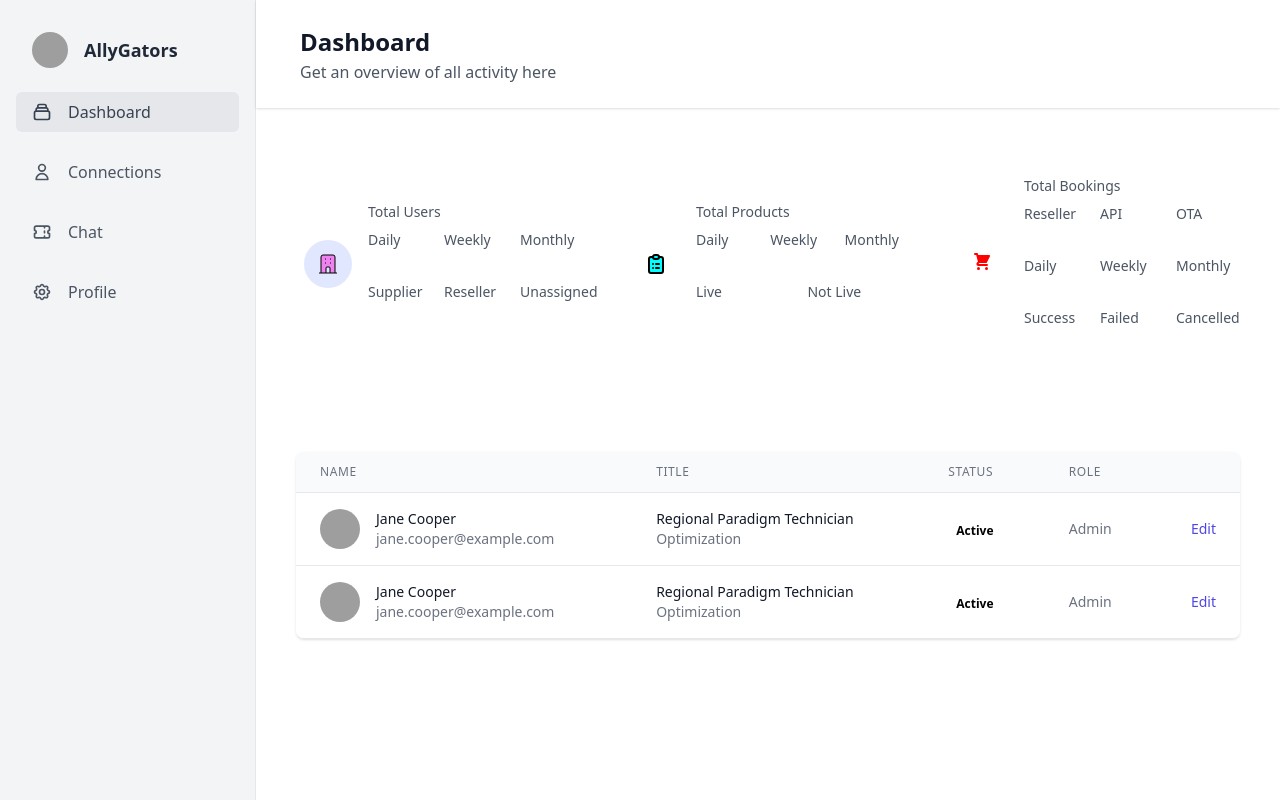
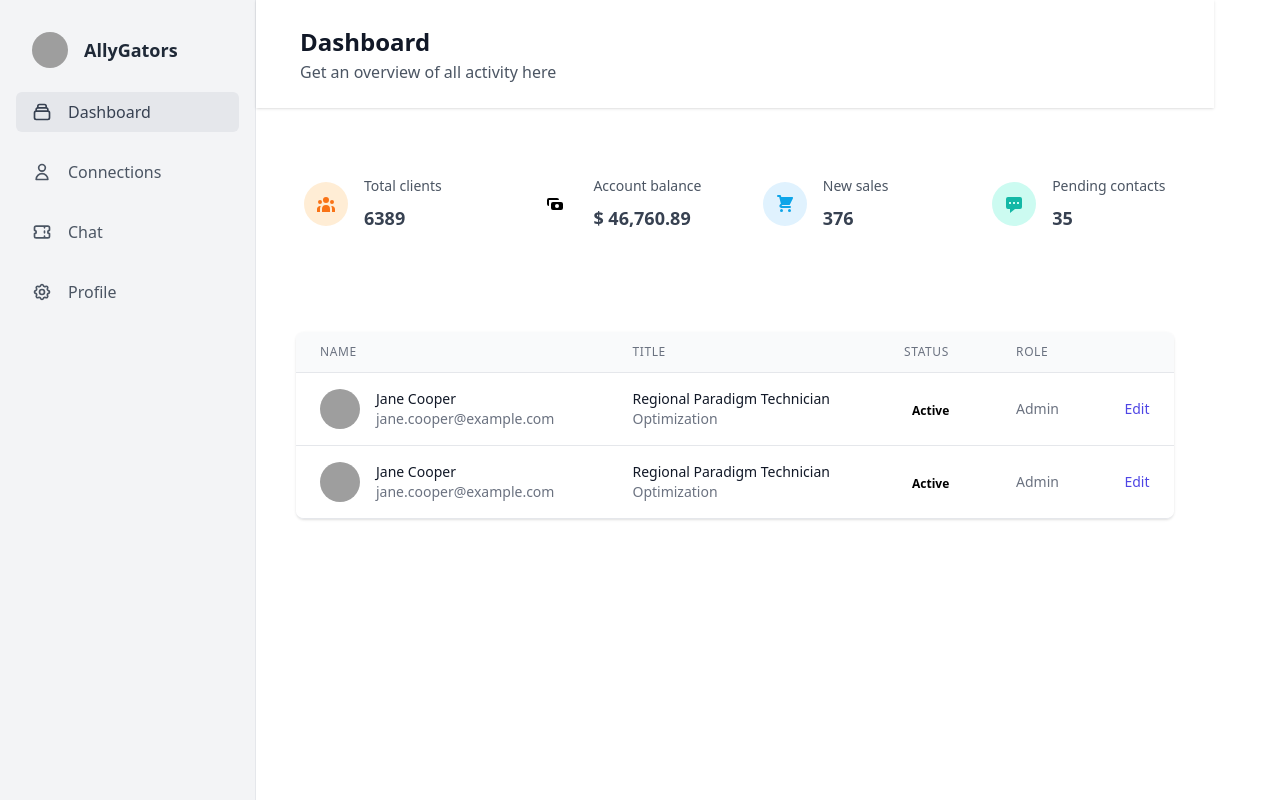
Before and after one commit to kovurusaisachin/AllyGator, a Next.js app in the folder Frontend/allygator_frontend/: page /dashboard in a window 1280 px wide. Built offline with nearby package versions, Linux system fonts and the light colour scheme; grey boxes are pictures that could not be loaded.

Commit message:
sidebar connection done

```diff
--- a/Frontend/allygator_frontend/components/analyticCard/index.tsx
+++ b/Frontend/allygator_frontend/components/analyticCard/index.tsx
@@ -1,6 +1,6 @@
-import React from "react"
-export default function AnalyticCard () {
-    return(
+import React from "react";
+export default function AnalyticCard() {
+  return (
     <>
       <div className="flex flex-col ">
         <div className="bg-white shadow">
@@ -30,224 +30,95 @@ export default function AnalyticCard () {
             <main className="h-full overflow-y-auto">
               <div className="container  mx-auto grid">
                 {/* Cards */}
-                <div className="grid gap-6 mb-8  md:grid-cols-2 xl:grid-cols-3">
-                  {/* Card */}
-                  <div className="flex w-full items-center p-4 bg-white rounded-lg shadow-xs dark:bg-gray-800">
-                    <div className="p-3 mr-4 text-green-500 bg-indigo-100 rounded-full dark:text-indigo-100 dark:bg-indigo-500">
+                <div className="grid gap-6 mb-8 md:grid-cols-2 xl:grid-cols-4">
+                  <div className="min-w-0 rounded-lg shadow-xs overflow-hidden bg-white dark:bg-gray-800">
+                    <div className="p-4 flex items-center">
+                      <div className="p-3 rounded-full text-orange-500 dark:text-orange-100 bg-orange-100 dark:bg-orange-500 mr-4">
                         <svg
-                        xmlns="http://www.w3.org/2000/svg"
-                        className="h-6 w-6"
-                        fill="violet"
-                        viewBox="0 0 24 24"
-                        stroke="black"
+                          fill="currentColor"
+                          viewBox="0 0 20 20"
+                          className="w-5 h-5"
                         >
-                        <path d="M19 21V5a2 2 0 00-2-2H7a2 2 0 00-2 2v16m14 0h2m-2 0h-5m-9 0H3m2 0h5M9 7h1m-1 4h1m4-4h1m-1 4h1m-5 10v-5a1 1 0 011-1h2a1 1 0 011 1v5m-4 0h4" />
+                          <path d="M13 6a3 3 0 11-6 0 3 3 0 016 0zM18 8a2 2 0 11-4 0 2 2 0 014 0zM14 15a4 4 0 00-8 0v3h8v-3zM6 8a2 2 0 11-4 0 2 2 0 014 0zM16 18v-3a5.972 5.972 0 00-.75-2.906A3.005 3.005 0 0119 15v3h-3zM4.75 12.094A5.973 5.973 0 004 15v3H1v-3a3 3 0 013.75-2.906z" />
                         </svg>
                       </div>
-                    <div className="">
+                      <div>
                         <p className="mb-2 text-sm font-medium text-gray-600 dark:text-gray-400">
-                        Total Users
+                          Total clients
                         </p>
                         <p className="text-lg font-semibold text-gray-700 dark:text-gray-200">
-                        {/* {state?.totalUser?.length ?? 0} */}
-                      </p>
-                      {/* <hr/> */}
-                      <div className="flex mt-2 grid grid-cols-3 grid-rows-1 gap-5">
-                        <p className="mb-2 text-sm font-medium text-gray-600 dark:text-gray-400">
-                          Daily
-                        </p>
-                        <p className="mb-2 text-sm font-medium text-gray-600 dark:text-gray-400">
-                          Weekly
-                        </p>
-                        <p className="mb-2 text-sm font-medium text-gray-600 dark:text-gray-400">
-                          Monthly
-                        </p>
-                      </div>
-                      <div className="flex mt-2 grid grid-cols-3 grid-rows-1 gap-5">
-                        <p className="mb-2 text-sm font-medium text-gray-600 dark:text-gray-400">
-                          {/* {state?.userInt?.daily?.length ?? 0} */}
-                        </p>
-                        <p className="mb-2 text-sm font-medium text-gray-600 dark:text-gray-400">
-                          {/* {state?.userInt?.weekly?.length ?? 0} */}
-                        </p>
-                        <p className="mb-2 text-sm font-medium text-gray-600 dark:text-gray-400">
-                          {/* {state?.userInt?.monthly?.length ?? 0} */}
-                        </p>
-                      </div>
-                      <div className="mt-2 grid grid-cols-3 grid-rows-1 gap-5">
-                        <p className="mb-2 text-sm font-medium text-gray-600 dark:text-gray-400">
-                          Supplier
-                        </p>
-                        <p className="mb-2 text-sm font-medium text-gray-600 dark:text-gray-400">
-                          Reseller
-                        </p>
-                        <p className="mb-2 text-sm font-medium text-gray-600 dark:text-gray-400">
-                          Unassigned
-                        </p>
-                      </div>
-                      <div className="flex mt-2 grid grid-cols-3 grid-rows-1 gap-5">
-                        <p className="mb-2 text-sm font-medium text-gray-600 dark:text-gray-400">
-                          {/* {state?.userInt?.supplier?.length ?? 0} */}
-                        </p>
-                        <p className="mb-2 text-sm font-medium text-gray-600 dark:text-gray-400">
-                          {/* {state?.userInt?.reseller?.length ?? 0} */}
-                        </p>
-                        <p className="mb-2 text-sm font-medium text-gray-600 dark:text-gray-400">
-                          {/* {(state?.totalUser?.length) - (state?.userInt?.supplier?.length + state?.userInt?.supplier?.length)} */}
-                          {/* {state?.totalUser?.length -
-                            (state?.userInt?.reseller?.length +
-                              state?.userInt?.supplier?.length) ?? 0} */}
+                          6389
                         </p>
                       </div>
                     </div>
                   </div>
-
-                  <div className="flex items-center p-4 bg-white rounded-lg shadow-xs dark:bg-gray-800">
-                    <div className="p-3 mr-4 text-green-500 bg-green-100 rounded-full dark:text-green-100 dark:bg-green-500">
+                  <div className="min-w-0 rounded-lg shadow-xs overflow-hidden bg-white dark:bg-gray-800">
+                    <div className="p-4 flex items-center">
+                      <div className="p-3 rounded-full text-green-500 dark:text-green-100 bg-green-100 dark:bg-green-500 mr-4">
                         <svg
-                        xmlns="http://www.w3.org/2000/svg"
-                        className="h-6 w-6"
-                        fill="cyan"
-                        viewBox="0 0 24 24"
-                        stroke="currentColor"
+                          fill="currentColor"
+                          viewBox="0 0 20 20"
+                          className="w-5 h-5"
                         >
                           <path
-                          strokeLinecap="round"
-                          strokeLinejoin="round"
-                          strokeWidth="2"
-                          d="M9 5H7a2 2 0 00-2 2v12a2 2 0 002 2h10a2 2 0 002-2V7a2 2 0 00-2-2h-2M9 5a2 2 0 002 2h2a2 2 0 002-2M9 5a2 2 0 012-2h2a2 2 0 012 2m-3 7h3m-3 4h3m-6-4h.01M9 16h.01"
+                            fillRule="evenodd"
+                            d="M4 4a2 2 0 00-2 2v4a2 2 0 002 2V6h10a2 2 0 00-2-2H4zm2 6a2 2 0 012-2h8a2 2 0 012 2v4a2 2 0 01-2 2H8a2 2 0 01-2-2v-4zm6 4a2 2 0 100-4 2 2 0 000 4z"
+                            clipRule="evenodd"
                           />
                         </svg>
                       </div>
                       <div>
                         <p className="mb-2 text-sm font-medium text-gray-600 dark:text-gray-400">
-                        Total Products
+                          Account balance
                         </p>
                         <p className="text-lg font-semibold text-gray-700 dark:text-gray-200">
-                        {/* {state?.totalProd?.length ?? 0} */}
-                      </p>
-                      <div className="flex mt-2 grid grid-cols-3 grid-rows-1 gap-5">
-                        <p className="mb-2 text-sm font-medium text-gray-600 dark:text-gray-400">
-                          Daily
-                        </p>
-                        <p className="mb-2 text-sm font-medium text-gray-600 dark:text-gray-400">
-                          Weekly
-                        </p>
-                        <p className="mb-2 text-sm font-medium text-gray-600 dark:text-gray-400">
-                          Monthly
-                        </p>
-                      </div>
-                      <div className="flex mt-2 grid grid-cols-3 grid-rows-1 gap-5">
-                        <p className="mb-2 text-sm font-medium text-gray-600 dark:text-gray-400">
-                          {/* {state?.productInt?.daily?.length ?? 0} */}
-                        </p>
-                        <p className="mb-2 text-sm font-medium text-gray-600 dark:text-gray-400">
-                          {/* {state?.productInt?.weekly?.length ?? 0} */}
-                        </p>
-                        <p className="mb-2 text-sm font-medium text-gray-600 dark:text-gray-400">
-                          {/* {state?.productInt?.monthly?.length ?? 0} */}
-                        </p>
-                      </div>
-                      <div className=" mt-2 grid grid-cols-2 grid-rows-1 gap-5">
-                        <p className="mb-2 text-sm font-medium text-gray-600 dark:text-gray-400">
-                          Live
-                        </p>
-                        <p className="mb-2 text-sm font-medium text-gray-600 dark:text-gray-400">
-                          Not Live
-                        </p>
-                      </div>
-                      <div className=" mt-2 grid grid-cols-2 grid-rows-1 gap-5">
-                        <p className="mb-2 text-sm font-medium text-gray-600 dark:text-gray-400">
-                          {/* {dashboard?.live?.length ?? 0} */}
-                        </p>
-                        <p className="mb-2 text-sm font-medium text-gray-600 dark:text-gray-400">
-                          {/* {state?.totalProd?.length - dashboard?.live?.length ??
-                            0} */}
+                          $ 46,760.89
                         </p>
                       </div>
                     </div>
                   </div>
-
-                  {/* Card */}
-                  <div className="flex items-center p-4 bg-white rounded-lg shadow-xs dark:bg-gray-800">
-                    <div className="p-3 mr-4 text-blue-500 bg-yellow-100 rounded-full dark:text-red-100 dark:bg-red-500">
-                      <svg className="w-6 h-6" fill="red" viewBox="0 0 24 24">
+                  <div className="min-w-0 rounded-lg shadow-xs overflow-hidden bg-white dark:bg-gray-800">
+                    <div className="p-4 flex items-center">
+                      <div className="p-3 rounded-full text-blue-500 dark:text-blue-100 bg-blue-100 dark:bg-blue-500 mr-4">
+                        <svg
+                          fill="currentColor"
+                          viewBox="0 0 20 20"
+                          className="w-5 h-5"
+                        >
                           <path d="M3 1a1 1 0 000 2h1.22l.305 1.222a.997.997 0 00.01.042l1.358 5.43-.893.892C3.74 11.846 4.632 14 6.414 14H15a1 1 0 000-2H6.414l1-1H14a1 1 0 00.894-.553l3-6A1 1 0 0017 3H6.28l-.31-1.243A1 1 0 005 1H3zM16 16.5a1.5 1.5 0 11-3 0 1.5 1.5 0 013 0zM6.5 18a1.5 1.5 0 100-3 1.5 1.5 0 000 3z" />
                         </svg>
                       </div>
                       <div>
                         <p className="mb-2 text-sm font-medium text-gray-600 dark:text-gray-400">
-                        Total Bookings
+                          New sales
                         </p>
                         <p className="text-lg font-semibold text-gray-700 dark:text-gray-200">
-                        {/* {state?.totalOrders?.length +
-                          state?.totalApiOrders?.length +
-                          state?.totalB2cOrders?.length ?? 0} */}
-                      </p>
-                      <div className="flex mt-2 grid grid-cols-3 grid-rows-1 gap-5">
-                        <p className="mb-2 text-sm font-medium text-gray-600 dark:text-gray-400">
-                          Reseller
-                        </p>
-                        <p className="mb-2 text-sm font-medium text-gray-600 dark:text-gray-400">
-                          API
-                        </p>
-                        <p className="mb-2 text-sm font-medium text-gray-600 dark:text-gray-400">
-                          OTA
+                          376
                         </p>
                       </div>
-                      <div className="mt-2 grid grid-cols-3 grid-rows-1 gap-5">
+                    </div>
+                  </div>
+                  <div className="min-w-0 rounded-lg shadow-xs overflow-hidden bg-white dark:bg-gray-800">
+                    <div className="p-4 flex items-center">
+                      <div className="p-3 rounded-full text-teal-500 dark:text-teal-100 bg-teal-100 dark:bg-teal-500 mr-4">
+                        <svg
+                          fill="currentColor"
+                          viewBox="0 0 20 20"
+                          className="w-5 h-5"
+                        >
+                          <path
+                            fillRule="evenodd"
+                            d="M18 5v8a2 2 0 01-2 2h-5l-5 4v-4H4a2 2 0 01-2-2V5a2 2 0 012-2h12a2 2 0 012 2zM7 8H5v2h2V8zm2 0h2v2H9V8zm6 0h-2v2h2V8z"
+                            clipRule="evenodd"
+                          />
+                        </svg>
+                      </div>
+                      <div>
                         <p className="mb-2 text-sm font-medium text-gray-600 dark:text-gray-400">
-                          {/* {state?.totalOrders?.length ?? 0} */}
+                          Pending contacts
                         </p>
-                        <p className="mb-2 text-sm font-medium text-gray-600 dark:text-gray-400">
-                          {/* {state?.totalApiOrders?.length ?? 0} */}
-                        </p>
-                        <p className="mb-2 text-sm font-medium text-gray-600 dark:text-gray-400">
-                          {/* {state?.totalB2cOrders?.length ?? 0} */}
-                        </p>
-                      </div>
-                      <div className="flex mt-2 grid grid-cols-3 grid-rows-1 gap-5">
-                        <p className="mb-2 text-sm font-medium text-gray-600 dark:text-gray-400">
-                          Daily
-                        </p>
-                        <p className="mb-2 text-sm font-medium text-gray-600 dark:text-gray-400">
-                          Weekly
-                        </p>
-                        <p className="mb-2 text-sm font-medium text-gray-600 dark:text-gray-400">
-                          Monthly
-                        </p>
-                      </div>
-                      <div className="mt-2 grid grid-cols-3 grid-rows-1 gap-5">
-                        <p className="mb-2 text-sm font-medium text-gray-600 dark:text-gray-400">
-                          {/* {state?.bookingInt?.daily?.length ?? 0} */}
-                        </p>
-                        <p className="mb-2 text-sm font-medium text-gray-600 dark:text-gray-400">
-                          {/* {state?.bookingInt?.weekly?.length ?? 0} */}
-                        </p>
-                        <p className="mb-2 text-sm font-medium text-gray-600 dark:text-gray-400">
-                          {/* {state?.bookingInt?.monthly?.length ?? 0} */}
-                        </p>
-                      </div>
-                      <div className=" mt-2 grid grid-cols-3 grid-rows-1 gap-5">
-                        <p className="mb-2 text-sm font-medium text-gray-600 dark:text-gray-400">
-                          Success
-                        </p>
-                        <p className="mb-2 text-sm font-medium text-gray-600 dark:text-gray-400">
-                          Failed
-                        </p>
-                        <p className="mb-2 text-sm font-medium text-gray-600 dark:text-gray-400">
-                          Cancelled
-                        </p>
-                      </div>
-                      <div className=" mt-2 grid grid-cols-3 grid-rows-1 gap-5">
-                        <p className="mb-2 text-sm font-medium text-gray-600 dark:text-gray-400">
-                          {/* {state?.bookingInt?.success?.length ?? 0} */}
-                        </p>
-                        <p className="mb-2 text-sm font-medium text-gray-600 dark:text-gray-400">
-                          {/* {state?.bookingInt?.failed?.length ?? 0} */}
-                        </p>
-                        <p className="mb-2 text-sm font-medium text-gray-600 dark:text-gray-400">
-                          {/* {state?.bookingInt?.cancelled?.length ?? 0} */}
+                        <p className="text-lg font-semibold text-gray-700 dark:text-gray-200">
+                          35
                         </p>
                       </div>
                     </div>
@@ -258,7 +129,6 @@ export default function AnalyticCard () {
           </div>
         </div>
       </div>
-
     </>
-    )
+  );
 }
--- a/Frontend/allygator_frontend/pages/dashboard/index.tsx
+++ b/Frontend/allygator_frontend/pages/dashboard/index.tsx
@@ -16,7 +16,6 @@ export default function dashboard() {
           </div>
         </div>
       </div>
-
     </>
   );
 }
--- a/Frontend/allygator_frontend/pages/dashboard/profile/index.tsx
+++ b/Frontend/allygator_frontend/pages/dashboard/profile/index.tsx
@@ -1,10 +1,11 @@
 import React from 'react'
 import ProfileCard from '../../../components/profileCard'
+import Sidebar from '../../../components/sidebar'
 // import ResetPass from './ResetPassword'
 function Profile(){
     return(
-        <div className="content">
-            <h2>Profile Section</h2>
+        <div className="flex flex-col-2">
+            <Sidebar />
             <ProfileCard />
         </div>
     )
```
Also changed, not shown: Frontend/allygator_frontend/components/sidebar/index.tsx (+20 -7 lines). Lines whose indentation alone changed are shown as unchanged.
